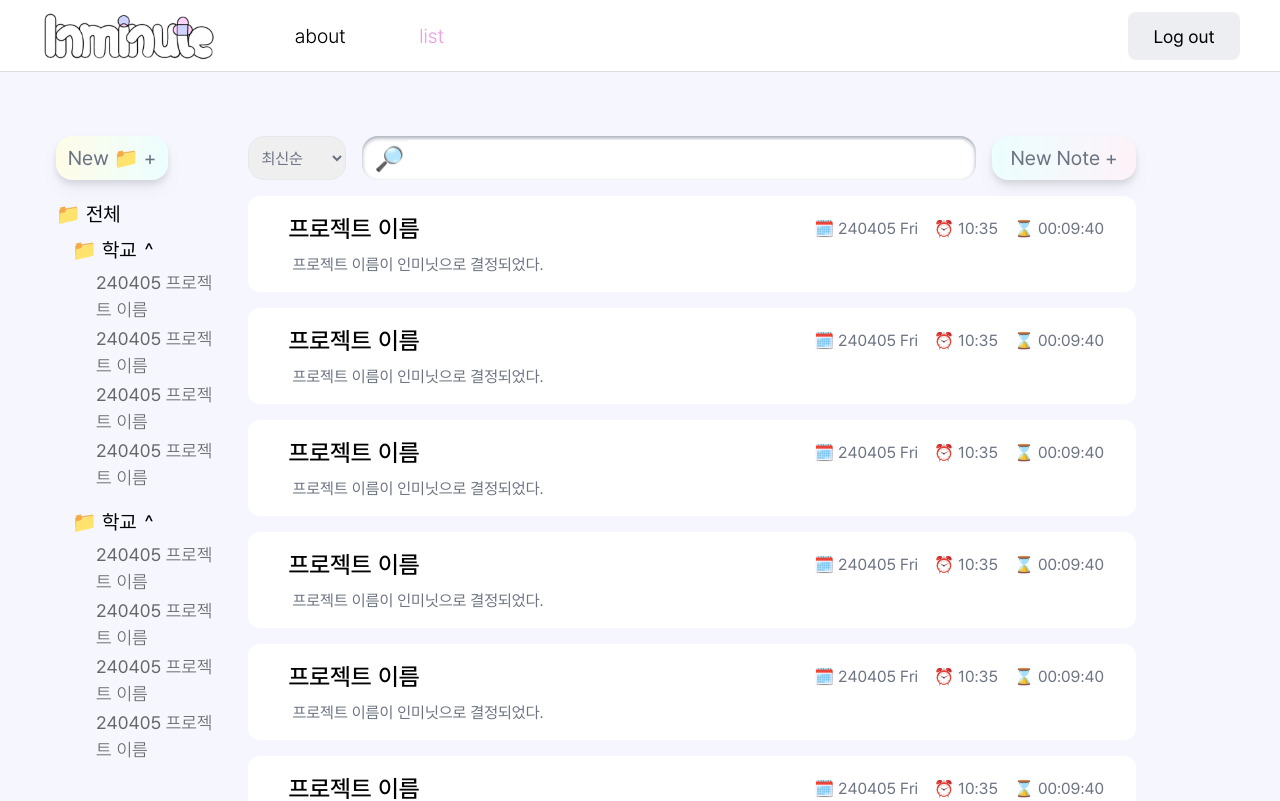
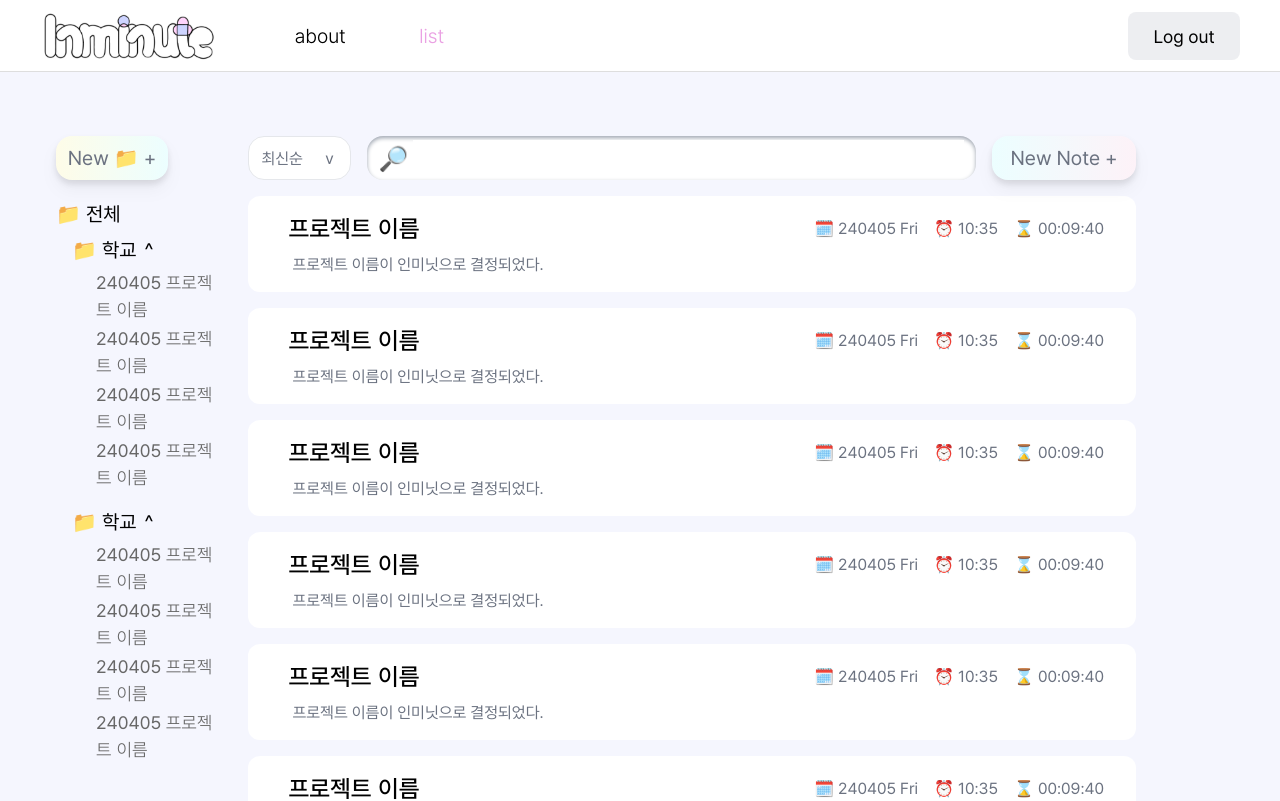
Before and after one commit to letthemon8on/Inminute_FE, a React (Vite) app: page /list in a window 1280 px wide. Shown: the top 801 px of the page. Built offline with nearby package versions, Linux system fonts and the light colour scheme.

Commit message:
✨ Make DropDown Compontnent

```diff
--- /dev/null
+++ b/src/components/DropDown.tsx
@@ -0,0 +1,69 @@
+import React, { useState, useRef, useEffect } from "react";
+
+const DropDown: React.FC = () => {
+  const [isOpen, setIsOpen] = useState(false);
+  const [selectedOption, setSelectedOption] = useState("latest");
+  const dropdownRef = useRef<HTMLDivElement>(null);
+
+  const options = [
+    { value: "latest", label: "최신순" },
+    { value: "oldest", label: "오래된 순" },
+  ];
+
+  const handleSelectOption = (value: string) => {
+    setSelectedOption(value);
+    setIsOpen(false);
+  };
+
+  // 외부 클릭시 창 닫기
+
+  const handleClickOutside = (e: MouseEvent) => {
+    if (
+      dropdownRef.current &&
+      !dropdownRef.current.contains(e.target as Node) // DropDown이 있고, DropDown 내부에 클릭되지 않으면
+    ) {
+      setIsOpen(false); // 창 닫기
+    }
+  };
+
+  useEffect(() => {
+    document.addEventListener("mousedown", handleClickOutside); // 컴포넌트가 마운트될 때
+    return () => {
+      document.removeEventListener("mousedown", handleClickOutside); // 컴포넌트가 언마운트될 때
+    };
+  }, []);
+
+  return (
+    <div className="relative w-28" ref={dropdownRef}>
+      <div
+        className="h-11 flex items-center justify-between cursor-pointer border border-solid border-gray-200 bg-white rounded-2xl px-3 text-gray-500"
+        onClick={() => setIsOpen(!isOpen)}
+      >
+        {/* options 배열에서 현재 선택된 옵션을 찾음 */}
+        {options.find((option) => option.value === selectedOption)?.label}
+        <span className="mx-1">{isOpen ? "^" : "v"}</span>
+      </div>
+      {isOpen && (
+        <div className="absolute w-full top-12 border border-solid border-gray-200 rounded-2xl bg-white z-10 shadow-lg text-gray-500">
+          {options.map((option, index) => (
+            <div
+              className={`p-3 cursor-pointer hover:bg-gray-200 ${
+                index === 0
+                  ? "hover:rounded-t-2xl"
+                  : index === options.length - 1
+                  ? "hover:rounded-b-2xl"
+                  : ""
+              }`}
+              key={option.value}
+              onClick={() => handleSelectOption(option.value)}
+            >
+              {option.label}
+            </div>
+          ))}
+        </div>
+      )}
+    </div>
+  );
+};
+
+export default DropDown;
--- a/src/pages/List.tsx
+++ b/src/pages/List.tsx
@@ -2,6 +2,7 @@ import Folder from "../components/Folder";
 import NoteListItem from "../components/NoteListItem";
 import Navbar from "../components/Navbar";
 import NewNoteModal from "../components/modal/NewNoteModal";
+import DropDown from "../components/DropDown";
 
 const List: React.FC = () => {
   return (
@@ -12,12 +13,7 @@ const List: React.FC = () => {
 
         <div className="basis-4/5 p-4 mr-32 mt-12 ">
           <div className="flex justify-between mb-4 items-center">
-            <form>
-              <select className="h-11 rounded-2xl border border-gray-200 px-2 outline-none text-gray-500 text-base">
-                <option value="latest">최신순</option>
-                <option value="oldest">오래된 순</option>
-              </select>
-            </form>
+            <DropDown />
 
             <div className="bg-white w-9/12 rounded-2xl flex px-3 py-1 mx-4 shadow-inner shadow-gray-400">
               <div className="mr-1 my-0.5 text-2xl">🔎</div>
```
